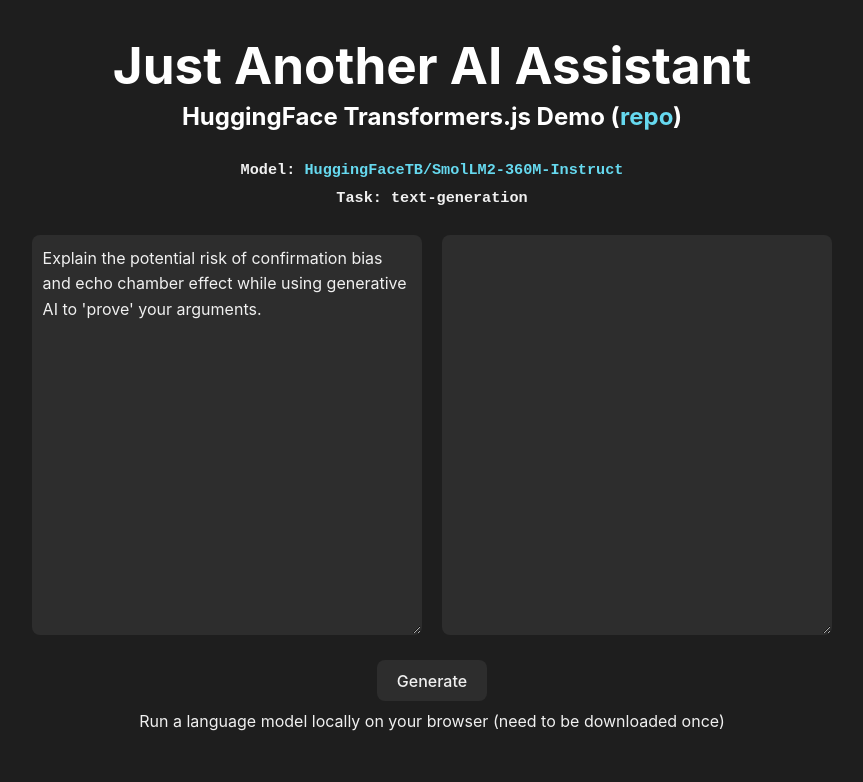
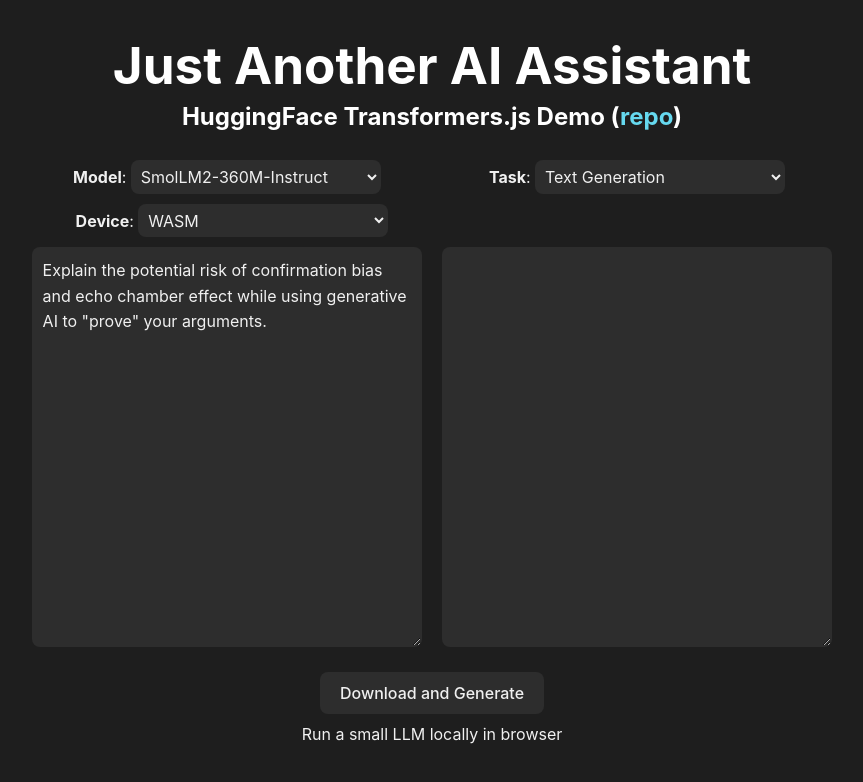
Before and after one commit to alankrantas/just-another-ai-assistant-huggingface-transformers-js, a React (Vite) app: page / in a window 1280 px wide. Shown: the top 782 px of the page, without its empty margins (208-1071 px from the left). Built offline with nearby package versions, Linux system fonts and the light colour scheme.

Commit message:
User updating

```diff
--- a/src/components/Assistant.css
+++ b/src/components/Assistant.css
@@ -3,6 +3,15 @@
     margin: 0 auto;
     padding: 2rem;
     text-align: center;
+}
+
+.selector-container {
+    display: flex;
+    gap: 20px;
+}
+
+.selector>select {
+    width: 250px;
 }
 
 .textbox-container {
@@ -13,6 +22,7 @@
     height: 50vh;
 }
 
+.selector,
 .textbox-container>textarea {
     width: 50%;
     line-height: 1.6;
--- a/src/components/Assistant.tsx
+++ b/src/components/Assistant.tsx
@@ -6,9 +6,11 @@
 } from 'react';
 
 import './Assistant.css';
+import Selector from './Selector';
 import Progress from './Progress';
 import Worker from '../model/Worker?worker';
 import Config from '../model/Config.json';
+import type { Input } from '../types/Type';
 
 interface Data {
     status: string;
@@ -18,27 +20,39 @@
     output?: string;
 }
 
+const default_prompt = 'Explain the potential risk of confirmation bias and echo chamber effect while using generative AI to "prove" your arguments.'
+const default_model = Config.models['SmolLM2-360M-Instruct'];
+const default_task = Config.tasks['Text Generation'];
+const default_device = Config.devices['WASM'];
+
 const Assistant: FunctionComponent = () => {
 
     const worker = useRef<Worker | null>(null);
     const textArea = useRef<HTMLTextAreaElement | null>(null);
 
-    const [input, setInput] = useState(Config.default_prompt || '');
+    const [input, setInput] = useState<Input>({
+        text: default_prompt,
+        model: default_model,
+        task: default_task,
+        device: default_device,
+    });
     const [output, setOutput] = useState('');
     const [ready, setReady] = useState(false);
     const [disabled, setDisabled] = useState(false);
+    const [modelDisabled, setModelDisabled] = useState(false);
     const [progressItems, setProgressItems] = useState<Data[]>([]);
-    const [statusText, setStatusText] = useState('Run a language model locally on your browser (need to be downloaded once)');
+    const [statusText, setStatusText] = useState('Run a small LLM locally in browser');
 
     const generate = () => {
-        if (!input) {
+        if (!input.text) {
             alert('Please provide some prompt for the model!');
             return;
         }
+        if (!modelDisabled) setModelDisabled(true);
         setDisabled(true);
         setStatusText('');
         setOutput('');
-        worker?.current?.postMessage({ prompt: input });
+        worker?.current?.postMessage(input);
     }
 
     useEffect(() => {
@@ -71,7 +85,7 @@
 
                 case 'ready':  // all model files are downloaded
                     setReady(true);
-                    setStatusText('Model downloaded. Awaiting response...');
+                    setStatusText('Download completed...');
                     break;
 
                 case 'update':
@@ -80,13 +94,13 @@
                         const area = textArea.current;
                         if (area) area.scrollTop = area.scrollHeight;
                     }
-                    setStatusText('Model running...');
+                    setStatusText('Model inferencing...');
                     break;
 
                 case 'complete':
                     setProgressItems([]);
                     setDisabled(false);
-                    setStatusText('Model task completed');
+                    setStatusText('Task completed (refresh to switch model)');
                     console.log(output);
                     break;
 
@@ -108,23 +122,23 @@
         <>
             <h1>Just Another AI Assistant</h1>
             <h2>HuggingFace Transformers.js Demo (<a href='https://github.com/alankrantas/just-another-ai-assistant-huggingface-transformers-js' target='_blank' rel='noreferrer noopener'>repo</a>)</h2>
-            <h3>
-                <code>
-                    Model: <a href={`https://huggingface.co/${Config.model}`} target='_blank' rel='noreferrer noopener'>{Config.model}</a>
-                    <br />
-                    Task: {Config.task}
-                </code>
-            </h3>
 
             <div className='container'>
+                <div className='selector-container'>
+                    <Selector disabled={modelDisabled} title={'Model'} items={Config.models} defaultItem={default_model} onChange={e => setInput({ ...input, model: e.target.value })} />
+                    <Selector disabled={disabled} title={'Task'} items={Config.tasks} defaultItem={default_task} onChange={e => setInput({ ...input, task: e.target.value })} />
+                </div>
+                <div className='selector-container'>
+                    <Selector disabled={modelDisabled} title={'Device'} items={Config.devices} defaultItem={default_device} onChange={e => setInput({ ...input, device: e.target.value })} />
+                </div>
                 <div className='textbox-container'>
-                    <textarea value={input} disabled={disabled} spellCheck='true' onChange={e => setInput(e.target.value)}></textarea>
+                    <textarea value={input.text} disabled={disabled} spellCheck='true' onChange={e => setInput({ ...input, text: e.target.value })}></textarea>
                     <textarea value={output} readOnly ref={textArea}></textarea>
                 </div>
             </div>
 
             <button disabled={disabled} onClick={generate}>
-                {disabled ? 'Generating...' : 'Generate'}
+                {disabled ? (ready ? 'Generating' : 'Waiting') : (ready ? 'Generate' : 'Download and Generate')}
             </button>
 
             <div className='progress-bars-container'>
--- /dev/null
+++ b/src/components/Selector.tsx
@@ -0,0 +1,29 @@
+import type {
+    FunctionComponent,
+    ChangeEventHandler,
+} from "react";
+
+interface SelectorProps {
+    disabled: boolean;
+    title: string;
+    items: {
+        [key: string]: string;
+    };
+    defaultItem: string;
+    onChange: ChangeEventHandler<HTMLSelectElement>;
+}
+
+const Selector: FunctionComponent<SelectorProps> = ({ disabled, title, items, defaultItem, onChange }) => {
+    return (
+        <div className="selector">
+            <label><b>{title}</b>:&nbsp;</label>
+            <select disabled={disabled} onChange={onChange} defaultValue={defaultItem}>
+                {Object.entries(items).map(([key, value]) => {
+                    return <option key={key} value={value}>{key}</option>
+                })}
+            </select>
+        </div >
+    )
+}
+
+export default Selector;
--- a/src/index.css
+++ b/src/index.css
@@ -33,6 +33,11 @@
     color: #ffffff;
 }
 
+select {
+    padding: 0.3em;
+    cursor: pointer;
+}
+
 textarea {
     padding: 0.6em;
 }
@@ -51,6 +56,7 @@
     color: #aaa;
 }
 
+select,
 textarea,
 button {
     border-radius: 8px;
@@ -62,11 +68,14 @@
     transition: border-color 0.25s, background-color 0.25s;
 }
 
+select:hover,
 textarea:hover,
 button:not([disabled]):hover {
     border-color: #66d9ef;
 }
 
+select:focus,
+select:focus-visible,
 textarea:focus,
 textarea:focus-visible,
 button:focus,
--- a/src/model/Config.json
+++ b/src/model/Config.json
@@ -1,11 +1,31 @@
 {
-    "model": "HuggingFaceTB/SmolLM2-360M-Instruct",
-    "task": "text-generation",
-    "device": "wasm",
-    "dtype": null,
-    "default_prompt": "Explain the potential risk of confirmation bias and echo chamber effect while using generative AI to 'prove' your arguments.",
+    "models": {
+        "SmolLM2-135M-Instruct": "HuggingFaceTB/SmolLM2-135M-Instruct",
+        "SmolLM2-360M-Instruct": "HuggingFaceTB/SmolLM2-360M-Instruct",
+        "OpenELM-270M-Instruct": "Xenova/OpenELM-270M-Instruct",
+        "Qwen2.5-0.5B-Instruct": "Mozilla/Qwen2.5-0.5B-Instruct",
+        "Qwen2.5-1.5B-Instruct": "onnx-community/Qwen2.5-1.5B-Instruct",
+        "Phi-3-mini-4k-Instruct": "Xenova/Phi-3-mini-4k-instruct",
+        "Phi-3.5-mini-Instruct": "onnx-community/Phi-3.5-mini-instruct-onnx-web",
+        "Gemma-3-1B-It": "onnx-community/gemma-3-1b-it-ONNX",
+        "Falcon3-1B-Instruct": "onnx-community/Falcon3-1B-Instruct",
+        "TinyLlama-1.1B-Chat": "Xenova/TinyLlama-1.1B-Chat-v1.0",
+        "TinySwallow-1.5B-Instruct": "onnx-community/TinySwallow-1.5B-Instruct-ONNX"
+    },
+    "tasks": {
+        "Text Generation": "text-generation",
+        "Text-to-text Generation": "text2text-generation",
+        "Text Classification": "text-classification",
+        "Question Answering": "question-answering",
+        "Summarization": "summarization",
+        "Fill-Mask": "fill-mask",
+        "Translation": "translation"
+    },
+    "devices": {
+        "WASM": "wasm",
+        "WebGPU": "webgpu"
+    },
     "system_role": "You are a helpful, honest, objective, unbiased professional expert assistant. Be concise and to the point. Use the same language of the user and format your responses.",
-    "chat_template": true,
     "parameters": {
         "max_new_tokens": 2048,
         "temperature": 0.2,
--- a/src/model/Worker.ts
+++ b/src/model/Worker.ts
@@ -1,38 +1,37 @@
 import { env, pipeline, TextStreamer } from '@huggingface/transformers';
-import type { PipelineType, TextGenerationPipeline, ProgressCallback } from '@huggingface/transformers';
+import type { PipelineType, Pipeline, ProgressCallback } from '@huggingface/transformers';
 
 import Config from './Config.json';
+import type { Input } from '../types/Type';
 
 class ModelPipeline {
-    static instance: Promise<TextGenerationPipeline> | undefined;
+    static instance: Promise<Pipeline> | undefined;
 
-    static async getInstance(progress_callback?: ProgressCallback) {
+    static async getInstance(input: Input, progress_callback?: ProgressCallback) {
         env.allowRemoteModels = true;
         env.allowLocalModels = false;
         env.useBrowserCache = false;
 
-        const options = {
-            progress_callback,
-        } as any;
+        const options: any = {
+            device: input.device,
+            dtype: 'auto',
+            progress_callback
+        };
 
-        if (Config.device) options.device = Config.device;
-        if (Config.dtype && Config.dtype != 'auto') options.dtype = Config.dtype;
-
-        this.instance ??= pipeline<PipelineType>(
-            Config.task as PipelineType,
-            Config.model,
-            options
-        ) as Promise<TextGenerationPipeline>;
+        this.instance ??= pipeline<PipelineType>(input.task as PipelineType, input.model, options) as Promise<Pipeline>;
 
         return this.instance;
     }
 }
 
-self.addEventListener('message', async (e: MessageEvent<{ prompt: string }>) => {
+self.addEventListener('message', async (e: MessageEvent<Input>) => {
+    console.log(e);
+
     try {
-        const generator = await ModelPipeline.getInstance((x) => {
-            self.postMessage(x);
-        });
+        const generator = await ModelPipeline.getInstance(
+            e.data,
+            (x) => { self.postMessage(x) }
+        );
 
         const streamer = new TextStreamer(generator.tokenizer, {
             skip_prompt: true,
@@ -45,16 +44,16 @@
             },
         });
 
-        const messages = Config.chat_template ? [
+        const messages = [
             {
                 role: 'system',
                 content: Config.system_role,
             },
             {
                 role: 'user',
-                content: e.data?.prompt || '',
+                content: e.data?.text || '',
             },
-        ] : e.data?.prompt || '';
+        ];
 
         await generator(messages, {
             ...Config.parameters,
--- /dev/null
+++ b/src/types/Type.ts
@@ -0,0 +1,6 @@
+export interface Input {
+    text: string;
+    model: string;
+    task: string;
+    device: string;
+}
```
